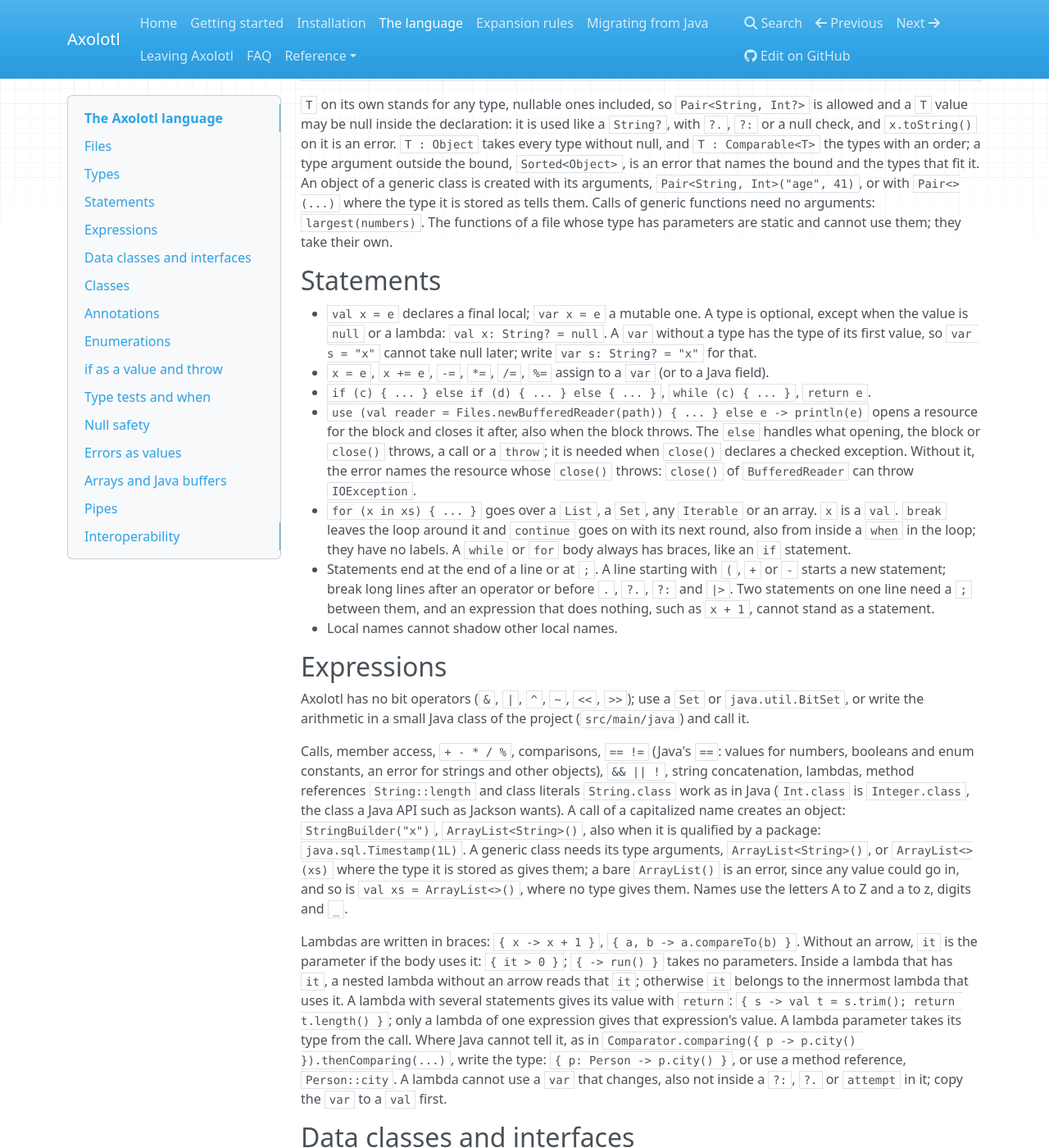
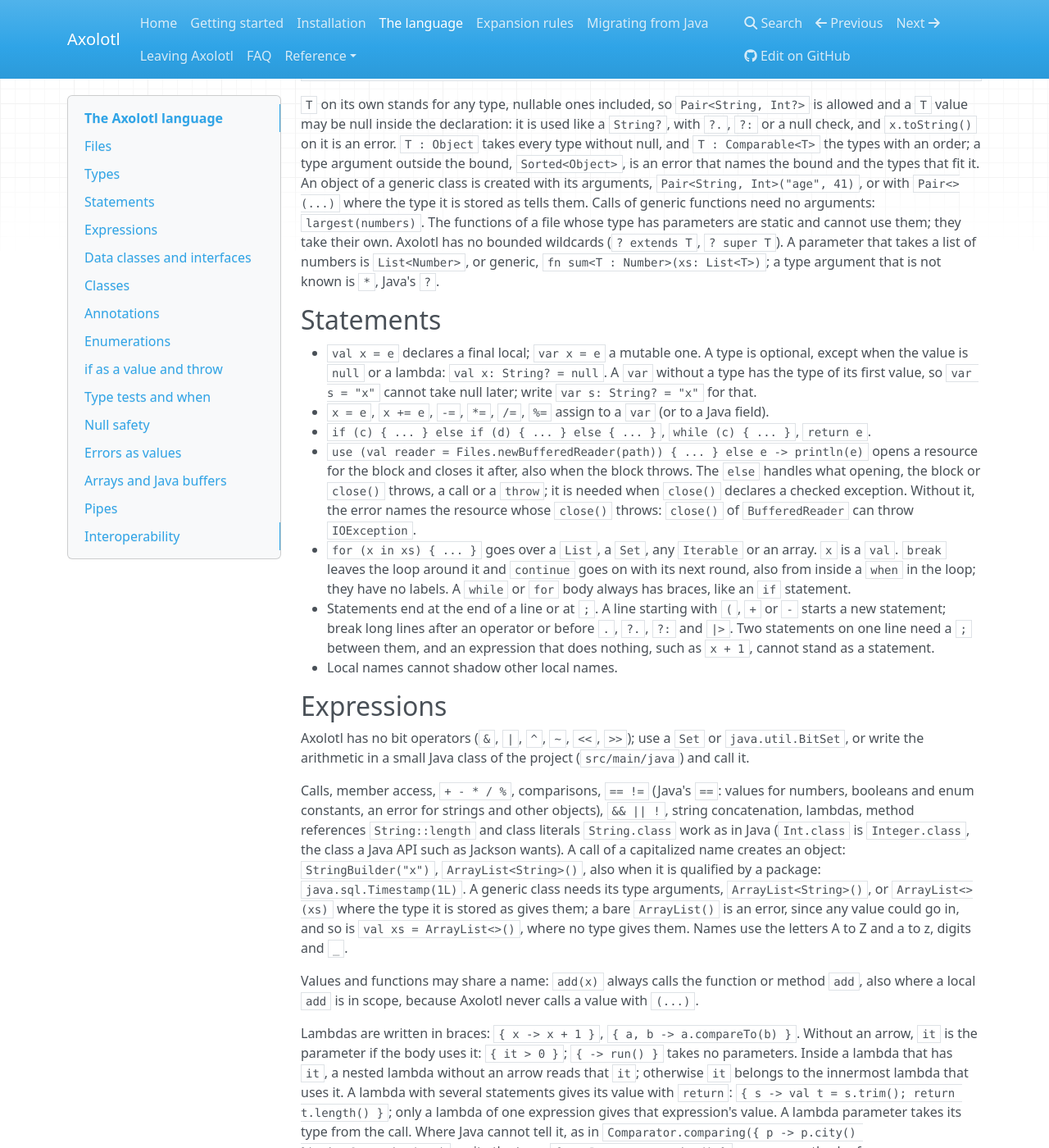
Before and after one commit to k1ngmang/axolotl-lang, an MkDocs documentation site: the page built from docs/language.md, in a window 1280 px wide and 1400 px high, scrolled down 1042 px. Shown: the whole window at 82% size. Built offline with MkDocs 1.6.1, drawn with Linux system fonts in a browser that asks for light colours; nearby versions of some CDN libraries; some of the changed text lies outside the part shown.

Commit message:
Document the compiler fixes from the Commons CLI port

````diff
--- a/docs/language.md
+++ b/docs/language.md
@@ -62,6 +62,8 @@ that names the bound and the types that fit it. An object of a generic class is
 arguments, `Pair<String, Int>("age", 41)`, or with `Pair<>(...)` where the type it is stored as tells
 them. Calls of generic functions need no arguments: `largest(numbers)`. The functions of a file whose
 type has parameters are static and cannot use them; they take their own.
+Axolotl has no bounded wildcards (`? extends T`, `? super T`). A parameter that takes a list of numbers is
+`List<Number>`, or generic, `fn sum<T : Number>(xs: List<T>)`; a type argument that is not known is `*`, Java's `?`.
 
 ## Statements
 
@@ -98,6 +100,9 @@ qualified by a package: `java.sql.Timestamp(1L)`. A generic class needs its type
 `ArrayList()` is an error, since any value could go in, and so is `val xs = ArrayList<>()`, where
 no type gives them. Names use the letters A to Z and a to z,
 digits and `_`.
+
+Values and functions may share a name: `add(x)` always calls the function or method `add`, also where a local
+`add` is in scope, because Axolotl never calls a value with `(...)`.
 
 Lambdas are written in braces: `{ x -> x + 1 }`, `{ a, b -> a.compareTo(b) }`. Without an arrow,
 `it` is the parameter if the body uses it: `{ it > 0 }`; `{ -> run() }` takes no parameters. Inside
@@ -246,7 +251,8 @@ fn describe(shape: Shape) -> String {
 }
 ```
 
-A type test checks the class only: `is List<*>` is the same as `is List`; other type arguments are an error.
+A type test checks the class only: `is List<*>` is the same as `is List`; other type arguments are an error. The
+narrowed value fits `Class<*>` after `is Class`, since `*` promises nothing about the argument, but not `Class<String>`.
 
 A `var` can be tested but is not narrowed, since it may change. Neither is the result of a call, such as
 `first.value() is Punct`: copy it to a `val` first (`val value = first.value()`) and test that, or name the
@@ -343,6 +349,11 @@ Axolotl function or stored where the type is written without `?` until it is che
 parameters (also when an Axolotl function hands it on as a parameter of a JDK interface type), and
 a method reference passed to such code must accept null: not `Main::print` with a parameter without
 `?`, `String::length` or `ys::add` on an `ArrayList<String>`.
+
+Such code says nothing about the nullness of its type arguments either. A class that implements
+`Result<Void, String> select(String)` of it may write `fn select(name: String) -> Result<Void?, String>` and return
+`Ok(null)`. Against `@NullMarked` Java code, write the type arguments as it does, or annotate the Java type argument
+`@Nullable` (`Result<@Nullable Void, String>`).
 
 Trusted in strict mode: static final fields of the JDK such as `System.out`, constants, the Axolotl
 runtime, code in a `@NullMarked` scope, the stream operations that pipes expand to, what a JDK class
````
Also changed, not shown: CHANGELOG.md (+5 -0 lines).
